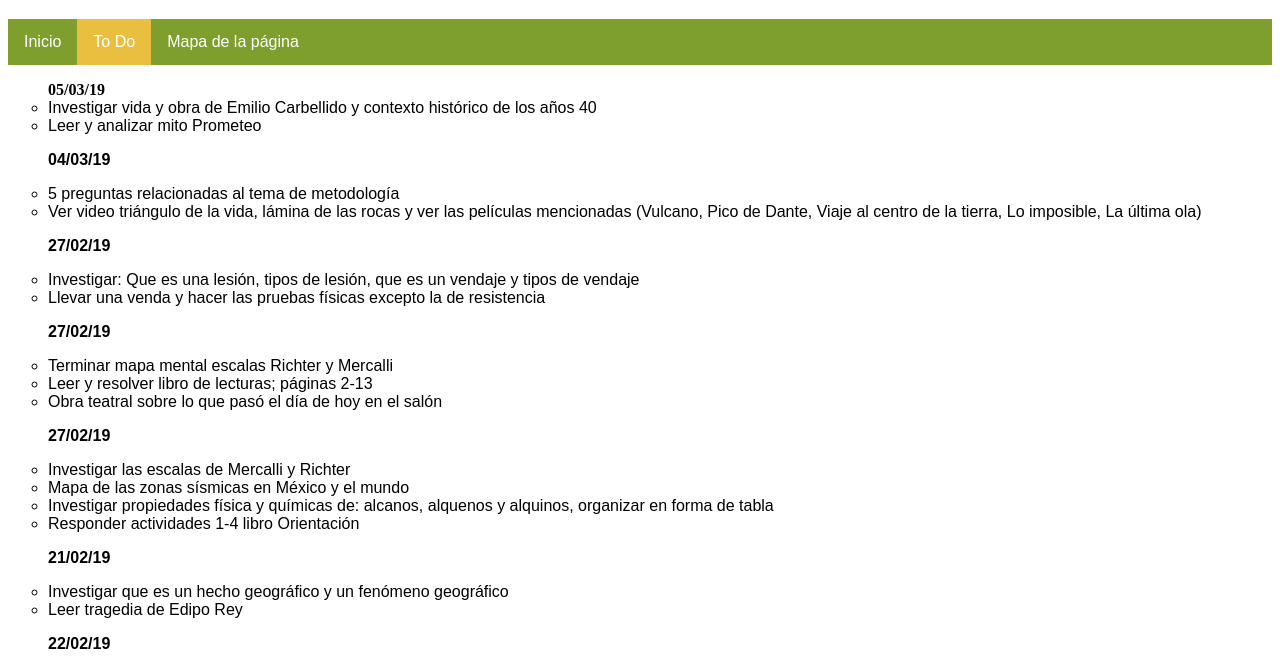
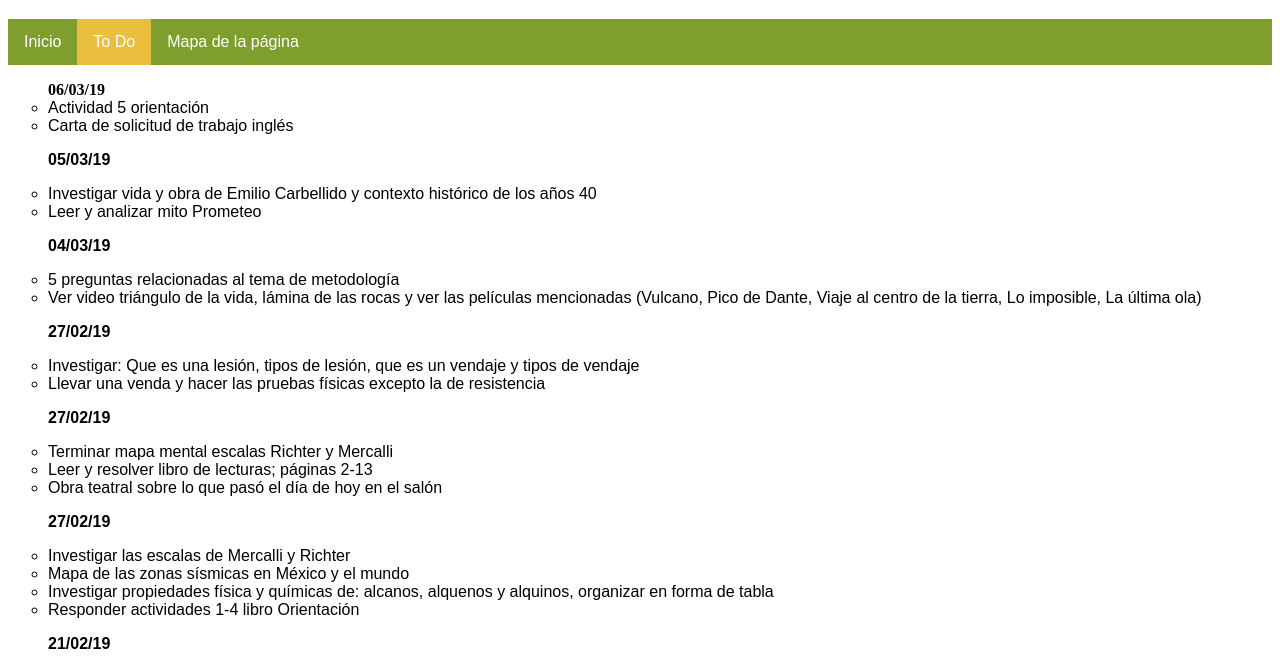
Before and after one commit to UriMtz/tareas18, a plain HTML site: page todo.html in a window 1280 px wide. Shown: the part 62-728 px from the top of the page. Drawn offline with Linux system fonts and the light colour scheme.

Commit message:
06/03/19

```diff
--- a/todo.html
+++ b/todo.html
@@ -43,6 +43,9 @@
 
 	<div> <link rel="stylesheet" type="text/css" href="todo.css">
 		<ol id="todo">
+			<b>06/03/19</b>
+			<li id="todo">Actividad 5 orientación
+			<li id="todo">Carta de solicitud de trabajo inglés<p>
 			<b>05/03/19</b>
 			<li id="todo">Investigar vida y obra de Emilio Carbellido y contexto histórico de los años 40
 			<li id="todo">Leer y analizar mito Prometeo<p>
```
